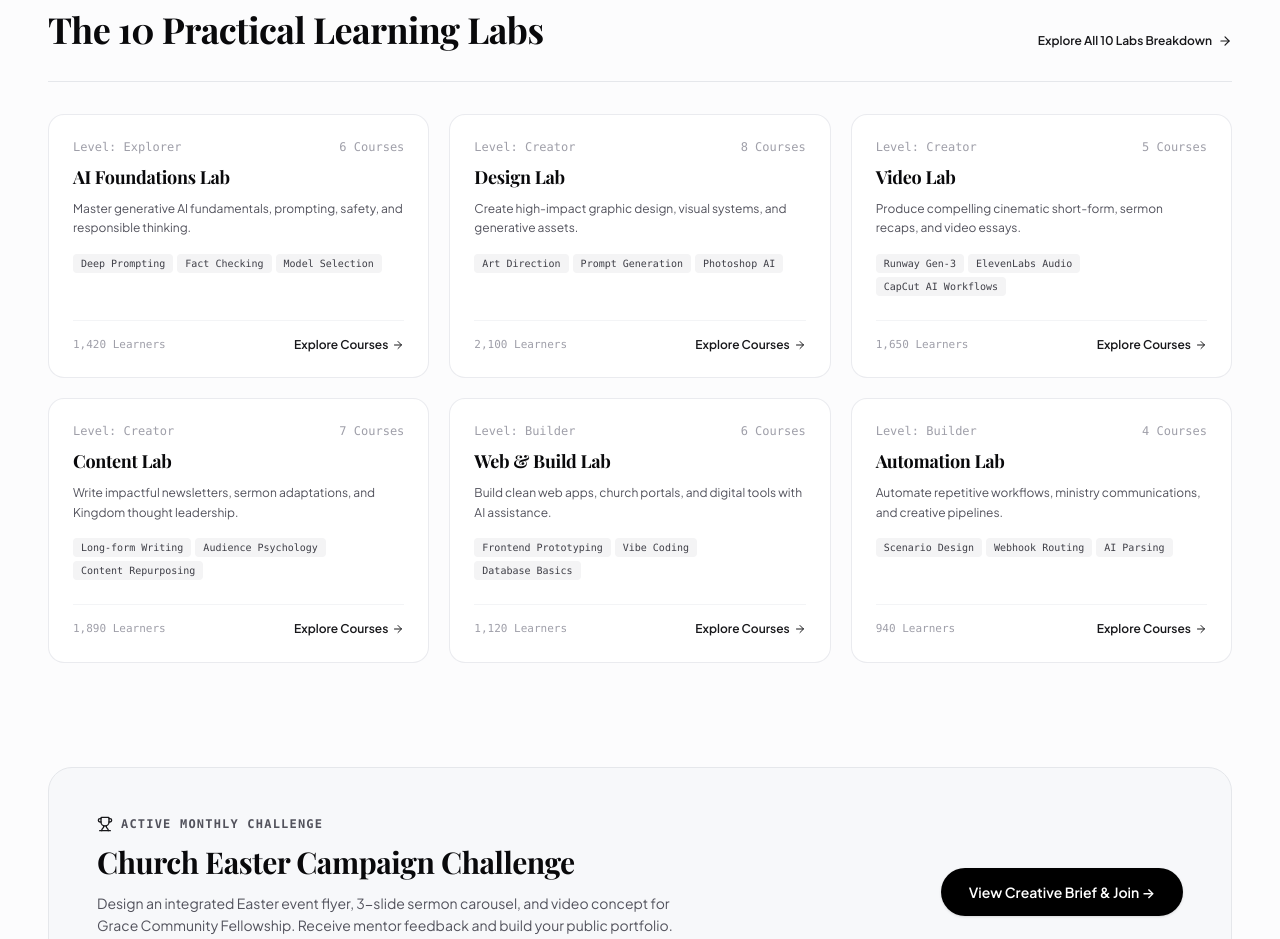
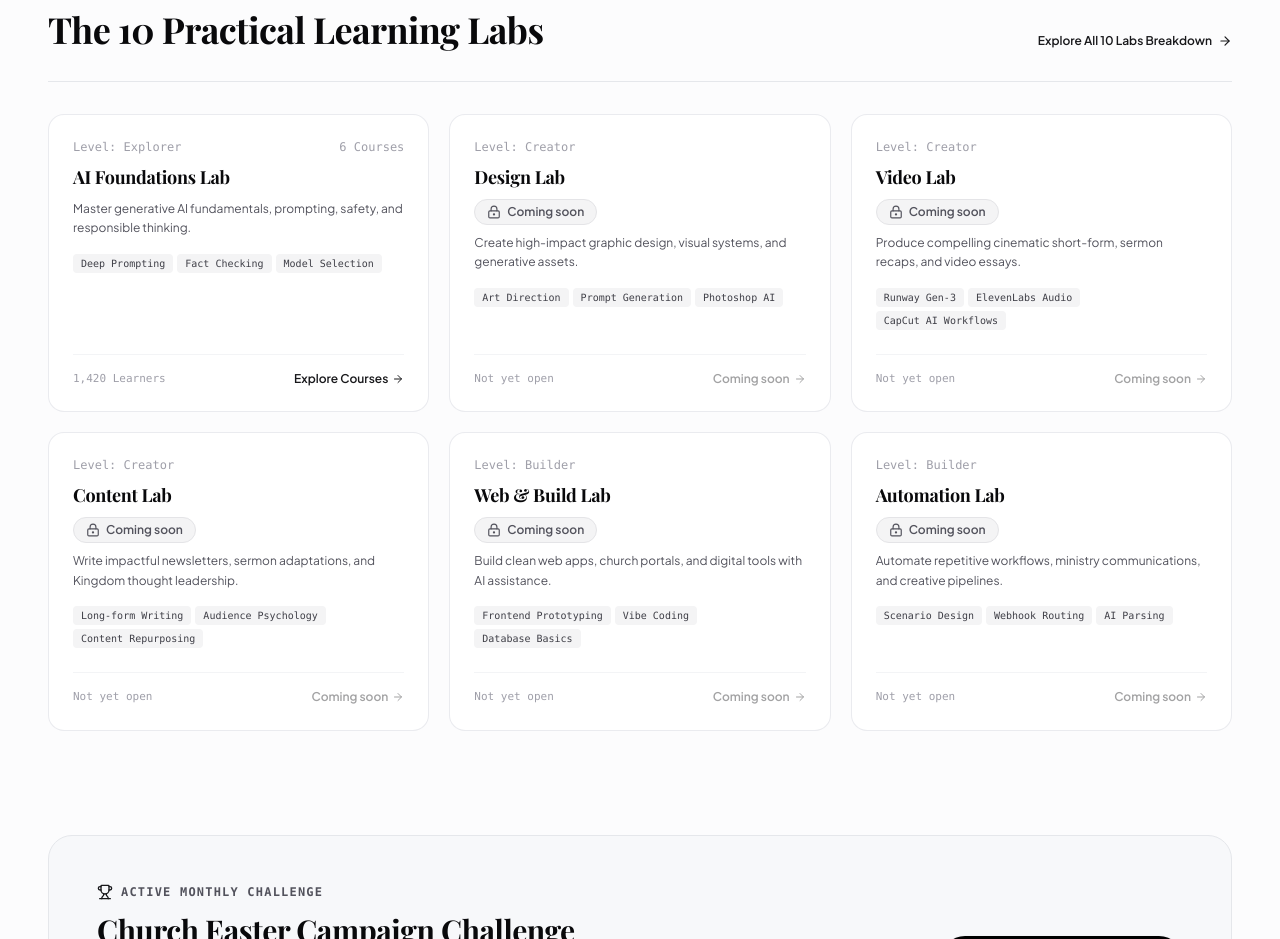
Before and after one commit to ZayonGlobal/CCL, a React (Vite) app: page / in a window 1280 px wide. Shown: the part 1540-2479 px from the top of the page. Built offline with nearby package versions, Linux system fonts and the light colour scheme; no server answers; the database is empty; a web font is replaced by a local one.

Commit message:
Mark all labs except AI Foundations as coming soon

```diff
--- /dev/null
+++ b/src/components/LabAvailability.tsx
@@ -0,0 +1,10 @@
+import React from 'react';
+import { LockKeyhole } from 'lucide-react';
+
+export const isLabOpen = (id: string) => id === 'ai-foundations';
+
+export const LabAvailability: React.FC<{ id: string }> = ({ id }) => isLabOpen(id) ? null : (
+  <span className="inline-flex items-center gap-1.5 rounded-full border border-zinc-200 bg-zinc-100 px-3 py-1 text-xs font-semibold text-zinc-600">
+    <LockKeyhole aria-hidden="true" className="h-3.5 w-3.5" />Coming soon
+  </span>
+);
--- a/src/views/member/LabsView.tsx
+++ b/src/views/member/LabsView.tsx
@@ -1,3 +1,4 @@
+import { LabAvailability, isLabOpen } from '../../components/LabAvailability';
 import React, { useState } from 'react';
 import { useApp } from '../../context/AppContext';
 import { LABS } from '../../data/seedData';
@@ -55,8 +56,7 @@ export const LabsView: React.FC = () => {
           Curriculum Learning Labs
         </h1>
         <p className="text-xs sm:text-sm text-zinc-600 mt-2 max-w-xl">
-          Dive deep into any of our 10 specialized practice tracks. Each lab provides project briefs,
-          curated toolchains, vetted prompt recipes, and certified mastery pathways.
+          Start with AI Foundations. Our other nine specialized learning labs are coming soon.
         </p>
       </div>
 
@@ -101,13 +101,14 @@ export const LabsView: React.FC = () => {
 
                 <div>
                   <h3 className="font-serif-ccl text-2xl font-bold text-zinc-950">{lab.name}</h3>
+                <div className="mt-2"><LabAvailability id={lab.id} /></div>
                   <p className="text-xs sm:text-sm text-zinc-600 mt-2 leading-relaxed">
                     {lab.description}
                   </p>
                 </div>
 
                 {/* Progress bar if any completed or enrolled */}
-                {labCourses.length > 0 && (
+                {isLabOpen(lab.id) && labCourses.length > 0 && (
                   <div className="pt-2">
                     <div className="flex items-center justify-between text-[11px] font-mono text-zinc-500 mb-1.5">
                       <span>Lab Progress</span>
@@ -142,16 +143,18 @@ export const LabsView: React.FC = () => {
               {/* Action Footer */}
               <div className="pt-6 border-t border-gray-100 mt-6 flex items-center justify-between gap-3">
                 <button
+                  disabled={!isLabOpen(lab.id)}
                   onClick={() => setCurrentView('learn')}
-                  className="inline-flex items-center gap-2 rounded-full bg-black hover:bg-zinc-800 text-white px-5 py-2 text-xs font-semibold shadow-xs transition-colors"
+                  className="disabled:opacity-40 disabled:cursor-not-allowed inline-flex items-center gap-2 rounded-full bg-black hover:bg-zinc-800 text-white px-5 py-2 text-xs font-semibold shadow-xs transition-colors"
                 >
-                  <span>Explore Courses</span>
+                  <span>{isLabOpen(lab.id) ? 'Explore Courses' : 'Coming soon'}</span>
                   <ArrowRight className="h-3.5 w-3.5" />
                 </button>
 
                 <button
+                  disabled={!isLabOpen(lab.id)}
                   onClick={() => setCurrentView('prompts')}
-                  className="inline-flex items-center gap-1.5 text-xs font-medium text-zinc-600 hover:text-black transition-colors"
+                  className="disabled:opacity-40 disabled:cursor-not-allowed inline-flex items-center gap-1.5 text-xs font-medium text-zinc-600 hover:text-black transition-colors"
                 >
                   <Terminal className="h-3.5 w-3.5 text-zinc-400" />
                   <span>Prompt Kits</span>
--- a/src/views/member/LearnView.tsx
+++ b/src/views/member/LearnView.tsx
@@ -81,8 +81,8 @@ export const LearnView: React.FC = () => {
             >
               <option value="all">All 10 Labs</option>
               {LABS.map((l) => (
-                <option key={l.id} value={l.id}>
-                  {l.name}
+                <option key={l.id} value={l.id} disabled={l.id !== 'ai-foundations'}>
+                  {l.name}{l.id !== 'ai-foundations' ? ' — Coming soon' : ''}
                 </option>
               ))}
             </select>
--- a/src/views/public/PublicHome.tsx
+++ b/src/views/public/PublicHome.tsx
@@ -1,3 +1,4 @@
+import { LabAvailability, isLabOpen } from '../../components/LabAvailability';
 import React, { useState } from 'react';
 import { useApp } from '../../context/AppContext';
 import { LABS } from '../../data/seedData';
@@ -264,9 +265,10 @@ export const PublicHome: React.FC = () => {
               <div>
                 <div className="flex items-center justify-between text-xs font-mono text-zinc-400 mb-2">
                   <span>Level: {lab.level}</span>
-                  <span>{lab.courseCount} Courses</span>
+                  {isLabOpen(lab.id) && <span>{lab.courseCount} Courses</span>}
                 </div>
                 <h3 className="font-serif-ccl text-lg font-bold text-zinc-950">{lab.name}</h3>
+                <div className="mt-2"><LabAvailability id={lab.id} /></div>
                 <p className="text-xs text-zinc-600 mt-2 leading-relaxed">{lab.shortDesc}</p>
 
                 <div className="mt-4 flex flex-wrap gap-1">
@@ -283,13 +285,14 @@ export const PublicHome: React.FC = () => {
 
               <div className="mt-6 pt-4 border-t border-gray-100 flex items-center justify-between">
                 <span className="text-[11px] text-zinc-400 font-mono">
-                  {lab.studentCount.toLocaleString()} Learners
+                  {isLabOpen(lab.id) ? `${lab.studentCount.toLocaleString()} Learners` : 'Not yet open'}
                 </span>
                 <button
+                  disabled={!isLabOpen(lab.id)}
                   onClick={() => setCurrentView('public_courses')}
-                  className="text-xs font-semibold text-zinc-900 hover:underline flex items-center gap-1"
+                  className="disabled:opacity-40 disabled:cursor-not-allowed text-xs font-semibold text-zinc-900 hover:underline flex items-center gap-1"
                 >
-                  <span>Explore Courses</span>
+                  <span>{isLabOpen(lab.id) ? 'Explore Courses' : 'Coming soon'}</span>
                   <ArrowRight className="h-3 w-3" />
                 </button>
               </div>
--- a/src/views/public/PublicLabs.tsx
+++ b/src/views/public/PublicLabs.tsx
@@ -1,3 +1,4 @@
+import { LabAvailability, isLabOpen } from '../../components/LabAvailability';
 import React, { useState } from 'react';
 import { useApp } from '../../context/AppContext';
 import { LABS } from '../../data/seedData';
@@ -72,7 +73,7 @@ export const PublicLabs: React.FC = () => {
                 }}
                 className="rounded-full bg-black px-7 py-3.5 text-xs sm:text-sm font-semibold text-white hover:bg-zinc-800 transition-colors shadow-sm flex items-center gap-2"
               >
-                <span>Get Full Lab Access</span>
+                <span>Start with AI Foundations</span>
                 <ArrowRight className="h-4 w-4" />
               </button>
 
@@ -192,10 +193,11 @@ export const PublicLabs: React.FC = () => {
               <div>
                 <div className="flex items-center justify-between text-xs text-zinc-400 font-mono mb-2">
                   <span className="text-zinc-900 font-bold uppercase">Level: {lab.level}</span>
-                  <span>{lab.courseCount} Courses · {lab.studentCount.toLocaleString()} Learners</span>
+                  {isLabOpen(lab.id) && <span>{lab.courseCount} Courses · {lab.studentCount.toLocaleString()} Learners</span>}
                 </div>
 
                 <h3 className="font-serif-ccl text-2xl font-bold text-zinc-950 mt-1">{lab.name}</h3>
+                <div className="mt-2"><LabAvailability id={lab.id} /></div>
                 <p className="text-xs sm:text-sm text-zinc-600 mt-2 leading-relaxed">{lab.description}</p>
 
                 {/* Topics */}
@@ -242,10 +244,11 @@ export const PublicLabs: React.FC = () => {
                     : 'Hands-on Projects'}
                 </span>
                 <button
+                  disabled={!isLabOpen(lab.id)}
                   onClick={() => setCurrentView('public_courses')}
-                  className="rounded-full bg-black hover:bg-zinc-800 text-white px-5 py-2.5 text-xs font-semibold flex items-center gap-1.5 transition-colors shadow-2xs"
+                  className="disabled:opacity-40 disabled:cursor-not-allowed rounded-full bg-black hover:bg-zinc-800 text-white px-5 py-2.5 text-xs font-semibold flex items-center gap-1.5 transition-colors shadow-2xs"
                 >
-                  <span>Explore Courses</span>
+                  <span>{isLabOpen(lab.id) ? 'Explore Courses' : 'Coming soon'}</span>
                   <ArrowRight className="h-3.5 w-3.5" />
                 </button>
               </div>
@@ -262,12 +265,11 @@ export const PublicLabs: React.FC = () => {
           </div>
 
           <h2 className="font-serif-ccl text-3xl sm:text-5xl font-bold text-white tracking-tight">
-            Ready to Master All 10 Labs?
+            Start with AI Foundations
           </h2>
 
           <p className="mx-auto max-w-xl text-xs sm:text-sm text-zinc-300 leading-relaxed">
-            Gain immediate access to full course modules, step-by-step assignments, live masterclasses,
-            and an empowering global community.
+            Begin with AI Foundations. Our other nine learning labs are coming soon.
           </p>
 
           <div className="pt-4 flex flex-col sm:flex-row justify-center gap-3">
```
